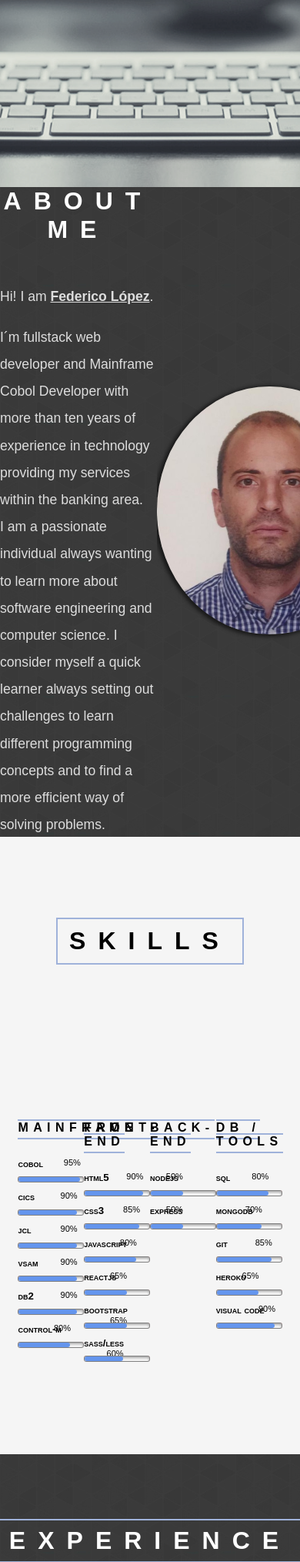
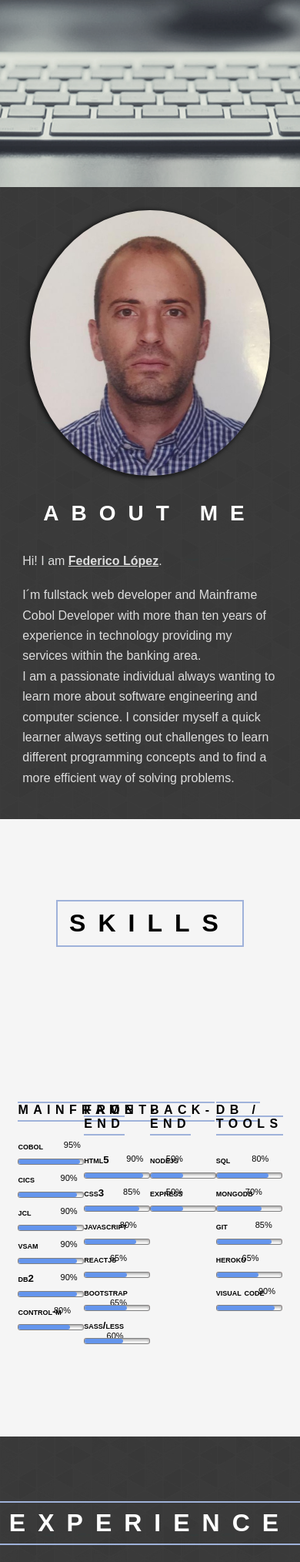
Before and after one commit to fedelopez89/resumeOld, a PHP site: page / in a window 390 px wide. Shown: the part 601-2630 px from the top of the page at 77% size. Run offline with PHP 8.4, Linux system fonts and the light colour scheme.

Commit message:
update to responsive web design part2

```diff
--- a/index.html
+++ b/index.html
@@ -72,19 +72,22 @@
         <section id="aboutme">
             <div class="about-me-description">
                 <h1>about me</h1>
-                <p>Hi! I am <strong><u>Federico López</u></strong>.</p>
+                <p>Hi! I am <strong><u>Federico López</u></strong>.
+                </p>
                 <br>
                 <p>I´m fullstack web developer and Mainframe Cobol Developer with more
                     than ten years of experience in technology providing my services within
-                    the banking area.</p>
+                    the banking area.
+                </p>
                 <p>I am a passionate individual always wanting to learn more about software
                     engineering and computer science. I consider myself a quick learner
                     always setting out challenges to learn different programming concepts
-                    and to find a more efficient way of solving problems.</p>
+                    and to find a more efficient way of solving problems.
+                </p>
             </div>
-            <div class='about-photo'>
+            <figure class='about-photo'>
                 <img src="./images/photo__01.jpeg" alt="photo-perfil" srcset="">
-            </div>
+            </figure>
         </section>
         <section id="skills">
             <div class="skills-all">
--- a/style.css
+++ b/style.css
@@ -28,9 +28,7 @@ html, body {
 }
 
 /* --------------- */
-
 /*   H E A D E R   */
-
 /* --------------- */
 
 header {
@@ -120,6 +118,7 @@ nav.scrolling {
 .header-intro-roles {
     display: flex;
 }
+
 .header-intro-roles>p {
     font-size: 1.25rem;
     font-weight: 500;
@@ -201,15 +200,20 @@ nav.scrolling {
 /* ---------------- */
 
 main>section {
-    min-height: 100vh;
-    scroll-margin-top: 5vh;
+    scroll-margin-top: 10.5vh;
 }
 
+/* FGL - VER */
 main>section:nth-child(2n+1) {
     background-image: var(--sect1-bkg-img);
 }
 
 main>section>h1 {
+    letter-spacing: 1rem;
+    text-transform: uppercase;
+}
+
+main>section>div>h1 {
     letter-spacing: 1rem;
     text-transform: uppercase;
 }
@@ -221,28 +225,24 @@ main>section>h1 {
 /* -------- */
 
 #aboutme {
-    align-items: center;
     display: flex;
     flex-direction: row;
     flex-wrap: nowrap;
-    justify-content: space-between;
-    min-height: 95vh;
-}
-
-main>section>div>h1 {
-    letter-spacing: 1rem;
-    text-transform: uppercase;
+    justify-content: center;
+    padding-top: 20px;
+    padding-bottom: 40px;
 }
 
 .about-me-description {
-    max-height: 100vh;
-    min-height: 70vh;
-    width: 52%;
+    padding: 20px;
+    padding-bottom: 0;
+    width: 50%;
 }
 
 .about-me-description>h1 {
     font-size: 2em;
     font-weight: 600;
+    line-height: 1.75em;
     text-align: center;
     margin-bottom: 6vh;
 }
@@ -254,30 +254,19 @@ main>section>div>h1 {
 }
 
 .about-photo {
-    margin: 0;
-    max-height: 100vh;
-    overflow: hidden;
-    padding: 15px 0;
+    align-self: center;
+    padding: 10px 0;
     text-align: center;
-    width: 47.66667%;
 }
 
 .about-photo>img {
     border-radius: 50%;
-    max-height: 75vh;
-    max-width: 75vw;
+    width: 80%;
     box-shadow: -2px 1px 5px 2px rgba(0, 0, 0, 0.596);
 }
 
-/* @media (min-width: 1000px){
-    .aboutme {
-        :window-inactive
-} */
-
 /* -------- */
-
 /*  SKILLS  */
-
 /* -------- */
 
 #skills {
@@ -690,7 +679,9 @@ form {
 }
 
 /* ------- */
+
 /*  MEDIA  */
+
 /* ------- */
 
 @media (min-width: 600px) {
@@ -918,6 +909,28 @@ footer {
 
 /* --------------- */
 
+@media (max-width: 768px) {
+    #aboutme {
+        flex-direction: column-reverse;
+        align-items: center;
+    }
+    .about-me-description {
+        padding: 0;
+        padding-top: 10px;
+        width: 85%;
+    }
+
+    .about-me-description>h1 {
+        font-size: 1.75em;
+        font-weight: 600;
+        margin-bottom: 3vh;
+    }
+    .about-me-description>p {
+        font-size: 1em;
+        line-height: 1.65;
+    }
+}
+
 @media (max-width: 620px) {
     nav>ul>li>a {
         font-size: 0.75em;
@@ -941,7 +954,7 @@ footer {
         font-size: 1.25em;
         line-height: 2em;
     }
-    .wrapper>ul>li>a>.fa-github, .fa-linkedin{
+    .wrapper>ul>li>a>.fa-github, .fa-linkedin {
         font-size: 1em;
     }
     .wrapper ul li {
@@ -970,7 +983,6 @@ footer {
     .header-intro>h1 {
         border-bottom: 0;
     }
-
     /* CONTACT */
     .contact-title>h1 {
         border: 0;
```
